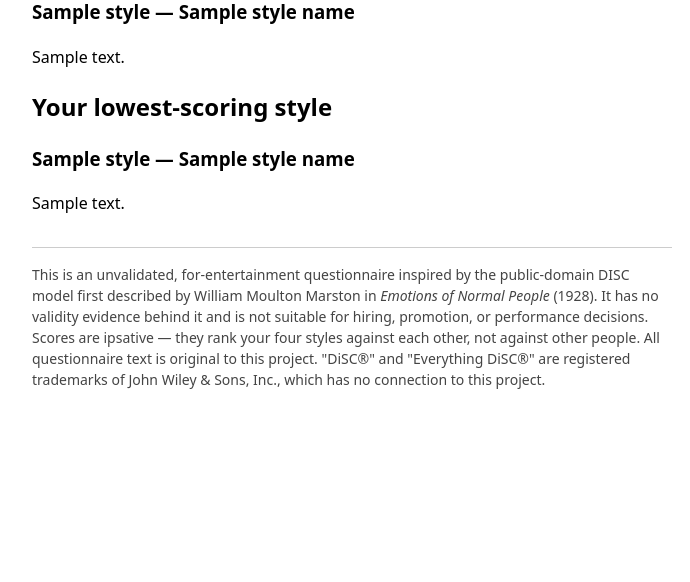
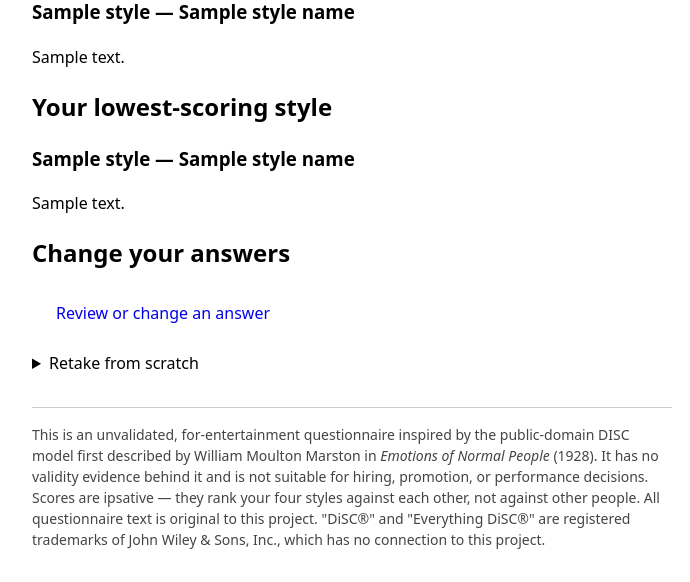
Before and after one commit to thatpaulchang/disc-decode, a FastAPI app: template apps/templates/results.html in a window 1280 px wide. Shown: the part 469-1051 px from the top of the page, without its empty margins (288-978 px from the left). Before the commit the page ends 858 px from the top, so only its background shows below. Run offline with FastAPI, Linux system fonts and the light colour scheme; the template is opened without the code that fills it: most values are stand-ins (such as "Sample title", 1, 10 or a date in 2020).

Commit message:
Add retake and answer-review after completing the questionnaire
/results previously had no way back into the questionnaire at all.
Adds two paths:
- "Review or change an answer" links to /q/0, letting a completed
  respondent revisit and edit any answer (scores already recompute
  live per Phase 2, so this just exposes the path).
- "Retake from scratch" (behind a confirm step) deletes the
  respondent's answers and results, keeping the same session, and
  restarts them at question 1.

Fixed a real bug found while building this: show_tetrad redirected
ANY /q/<index> request straight to /results once a respondent had
completed all 24 tetrads, regardless of which index was requested.
That's what was silently blocking direct-URL editing before, and
would have blocked the new review link too. Fixed to match
submit_tetrad's existing rule: only block indexes strictly ahead of
the resume point, and there's no "ahead" once resume_index is None.

Co-Authored-By: Claude Sonnet 5 <noreply@anthropic.com>

```diff
--- a/apps/main.py
+++ b/apps/main.py
@@ -11,7 +11,13 @@ from apps.db import init_db
 from apps.logic.items import STYLE_DESCRIPTIONS, STYLE_NAMES, TETRADS
 from apps.logic.scoring import STYLES
 from apps.logic.validation import ValidationError, validate_answer
-from apps.repo import compute_and_save_results, first_unanswered_tetrad, get_answers, save_answer
+from apps.repo import (
+    compute_and_save_results,
+    first_unanswered_tetrad,
+    get_answers,
+    reset_respondent,
+    save_answer,
+)
 from apps.session import get_current_respondent, get_or_create_respondent
 
 
@@ -86,6 +92,16 @@ def show_results(request: Request):
     )
 
 
+@app.post("/retake")
+def retake(request: Request):
+    respondent = get_current_respondent(request)
+    if respondent is None:
+        return RedirectResponse("/q/0", status_code=303)
+
+    reset_respondent(respondent["id"])
+    return RedirectResponse("/q/0", status_code=303)
+
+
 @app.get("/q/{tetrad_index}")
 def show_tetrad(request: Request, tetrad_index: int):
     if not (0 <= tetrad_index < TOTAL_TETRADS):
@@ -95,9 +111,10 @@ def show_tetrad(request: Request, tetrad_index: int):
 
     respondent = get_or_create_respondent(request)
     resume_index = first_unanswered_tetrad(respondent["id"], TOTAL_TETRADS)
-    if resume_index is None:
-        return RedirectResponse("/results", status_code=303)
-    if tetrad_index > resume_index:
+    # resume_index is None once every tetrad is answered -- that means there's
+    # no "ahead" to block, so any valid index is fair game to view or edit
+    # (e.g. reviewing an old answer from /results).
+    if resume_index is not None and tetrad_index > resume_index:
         return RedirectResponse(f"/q/{resume_index}", status_code=303)
 
     existing = get_answers(respondent["id"]).get(tetrad_index)
--- a/apps/templates/results.html
+++ b/apps/templates/results.html
@@ -37,6 +37,17 @@
 <p>{{ style_descriptions[style] }}</p>
 {% endfor %}
 
+<h2>Change your answers</h2>
+<p><a class="button" href="/q/0">Review or change an answer</a></p>
+
+<details>
+  <summary>Retake from scratch</summary>
+  <p>This deletes all 24 of your current answers and starts you over at question 1.</p>
+  <form method="post" action="/retake">
+    <button type="submit">Yes, delete my answers and retake</button>
+  </form>
+</details>
+
 <p class="disclaimer">
   This is an unvalidated, for-entertainment questionnaire inspired by the
   public-domain DISC model first described by William Moulton Marston in
```
Also changed, not shown: apps/repo.py (+13 -0 lines), tests/test_retake.py (added, +54 -0 lines).
